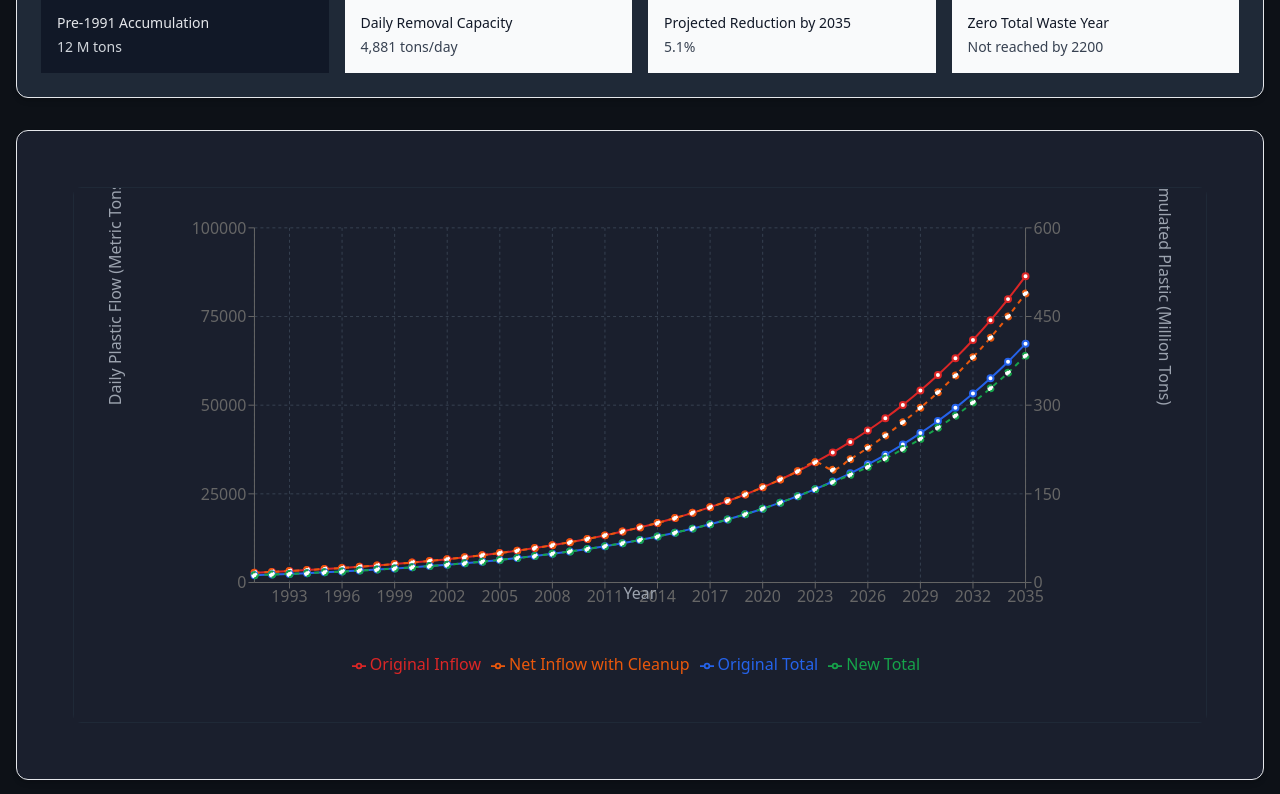
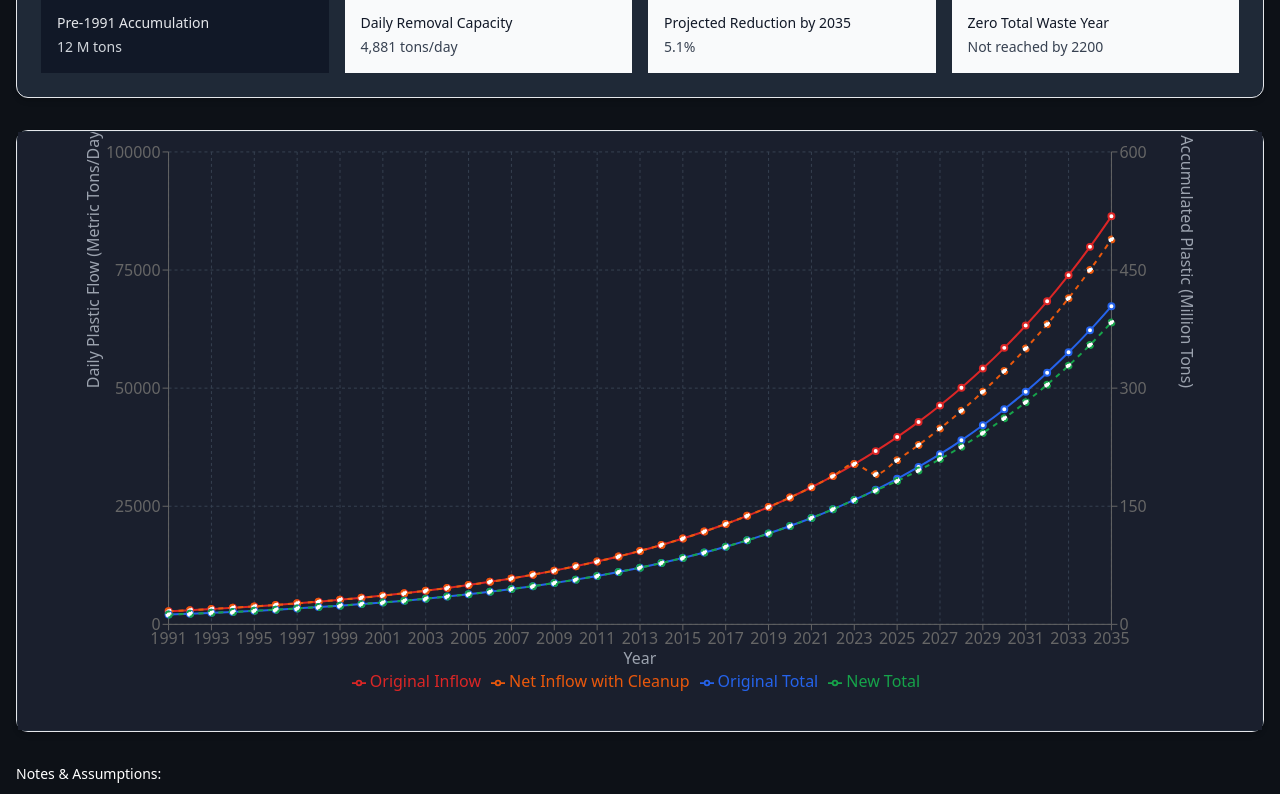
Before and after one commit to subashc2023/ocean-cleanup-simulator, a Next.js app: page / in a window 1280 px wide. Shown: the part 360-1154 px from the top of the page. Built offline with nearby package versions, Linux system fonts and the light colour scheme; no server answers.

Commit message:
Update CleanupSimulator.tsx

```diff
--- a/src/components/CleanupSimulator.tsx
+++ b/src/components/CleanupSimulator.tsx
@@ -457,16 +457,16 @@ const calculateZeroYear = (latestData: DataPoint | undefined): number | null =>
       </Card>
 
       <Card className="bg-[#1a1f2d] shadow-md">
-        <CardContent className="p-6">
-          <div className="h-[600px] p-8">
+        <CardContent className="p-0">
+          <div className="h-[600px]">
             <ResponsiveContainer width="100%" height="100%">
               <LineChart
                 data={data}
                 margin={{
-                  top: 40,
-                  right: 120,
-                  left: 120,
-                  bottom: 60
+                  top: 20,
+                  right: 90,
+                  left: 90,
+                  bottom: 40
                 }}
               >
                 <CartesianGrid strokeDasharray="3 3" stroke="#374151" />
@@ -474,8 +474,8 @@ const calculateZeroYear = (latestData: DataPoint | undefined): number | null =>
                   dataKey="year"
                   label={{
                     value: 'Year',
-                    position: 'bottom',
-                    offset: -25,
+                    position: 'insideBottom',
+                    offset: -10,
                     fill: '#9CA3AF'
                   }}
                 />
@@ -485,7 +485,7 @@ const calculateZeroYear = (latestData: DataPoint | undefined): number | null =>
                     value: 'Daily Plastic Flow (Metric Tons/Day)',
                     angle: -90,
                     position: 'insideLeft',
-                    offset: -80,
+                    offset: -15,
                     style: { fill: '#9CA3AF' }
                   }}
                 />
@@ -496,7 +496,7 @@ const calculateZeroYear = (latestData: DataPoint | undefined): number | null =>
                     value: 'Total Accumulated Plastic (Million Tons)',
                     angle: 90,
                     position: 'insideRight',
-                    offset: -80,
+                    offset: -15,
                     style: { fill: '#9CA3AF' }
                   }}
                 />
@@ -518,11 +518,11 @@ const calculateZeroYear = (latestData: DataPoint | undefined): number | null =>
                 />
                 <Legend
                   verticalAlign="bottom"
-                  height={50}
+                  height={36}
                   wrapperStyle={{
-                    paddingTop: '25px',
-                    paddingBottom: '25px',
-                    marginBottom: '-15px'
+                    paddingTop: '10px',
+                    paddingBottom: '10px',
+                    marginBottom: '-5px'
                   }}
                 />
                 <Line
```
